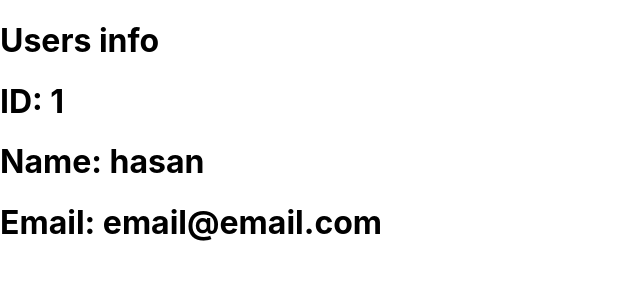
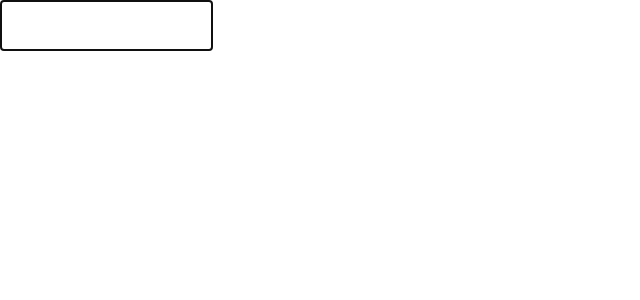
Before and after one commit to WatheqAlshowaiter/ReactForBegginers, a React (Create React App) app: page / in a window 1280 px wide. Shown: the top 300 px of the page, without its empty margins (0-640 px from the left). Built offline with nearby package versions, Linux system fonts and the light colour scheme.

Commit message:
21 - Refs

```diff
--- a/src/App.js
+++ b/src/App.js
@@ -2,25 +2,15 @@ import logo from "./logo.svg";
 import "./App.css";
 import ListItems from "./smallerComponents/ListItems";
 import User from "./User";
+import Input from "./Input";
+import Form from "./Form";
 
 const userInfo = [<h2>Username</h2>, <h2>Age</h2>, <h2>Email</h2>];
-
-function listUserInfo(info) {
-	{
-		return (
-			<div>
-				<h1>ID: {info.id}</h1>
-				<h1>Name: {info.name}</h1>
-				<h1>Email: {info.email}</h1>
-			</div>
-		);
-	}
-}
 
 function App() {
 	return (
 		<>
-			<User>{listUserInfo}</User>
+			<Form />
 		</>
 	);
 }
--- /dev/null
+++ b/src/Form.jsx
@@ -0,0 +1,20 @@
+import React, { Component } from "react";
+import Input from "./Input";
+
+export default class Form extends Component {
+	constructor(props) {
+		super(props);
+
+		this.getInputComponentRef = (inputComponent) => {
+			console.log(inputComponent.getInputName());
+		};
+	}
+
+	render() {
+		return (
+			<form>
+				<Input ref={this.getInputComponentRef} />
+			</form>
+		);
+	}
+}
--- /dev/null
+++ b/src/Input.js
@@ -0,0 +1,23 @@
+import React, { Component } from "react";
+import "./input.css";
+
+export default class Input extends Component {
+	constructor(props) {
+		super(props);
+
+		this.inputRef = React.createRef();
+	}
+
+	getInputName() {
+		return "hasan";
+	}
+
+	componentDidMount() {
+		setTimeout(() => {
+			this.inputRef.current.focus();
+		}, 3000);
+	}
+	render() {
+		return <input {...this.props} ref={this.inputRef} />;
+	}
+}
--- /dev/null
+++ b/src/input.css
@@ -0,0 +1,8 @@
+input {
+	padding: 1rem;
+}
+
+input:focus {
+	border-color: skyblue;
+	border-color: red;
+}
```
